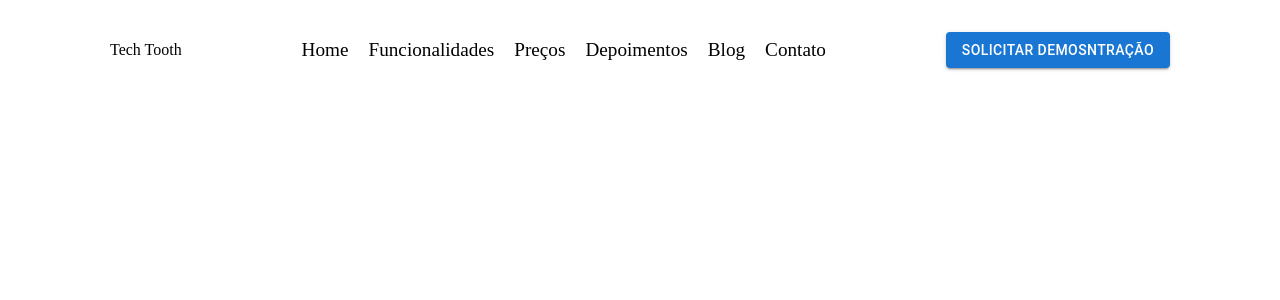
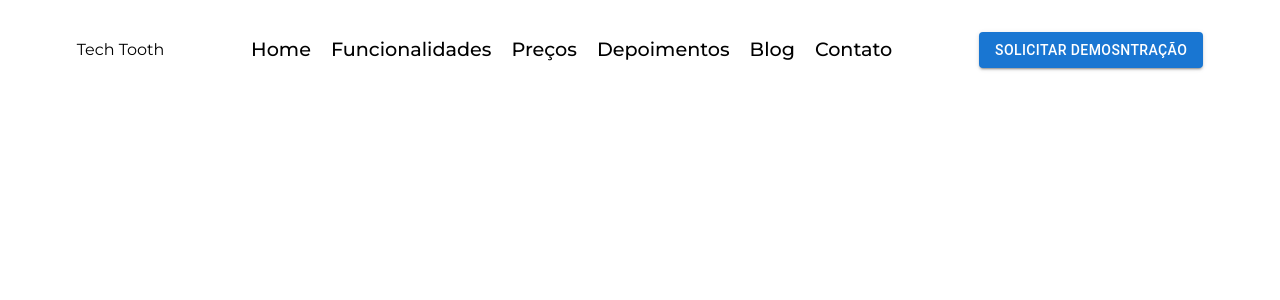
Before and after one commit to maarcos-floriano/Site-Tech-Tooth-Estatico, a React (Vite) app: page / in a window 1280 px wide. Shown: the top 300 px of the page. Built offline with nearby package versions, Linux system fonts and the light colour scheme.

Commit message:
Adicionei typhografia ao app

```diff
--- a/src/App.css
+++ b/src/App.css
@@ -1,7 +1,11 @@
-/* http://meyerweb.com/eric/tools/css/reset/
-   v2.0 | 20110126
-   License: none (public domain)
-*/
+@import url('https://fonts.googleapis.com/css2?family=Montserrat:ital,wght@0,100..900;1,100..900&display=swap');
+
+*{
+	margin: 0;
+	padding: 0;
+	box-sizing: border-box;
+	font-family: 'Montserrat', sans-serif;
+}
 
 html, body, div, span, applet, object, iframe,
 h1, h2, h3, h4, h5, h6, p, blockquote, pre,
@@ -23,7 +27,7 @@
 	font: inherit;
 	vertical-align: baseline;
 }
-/* HTML5 display-role reset for older browsers */
+
 article, aside, details, figcaption, figure,
 footer, header, hgroup, menu, nav, section {
 	display: block;
--- a/src/components/NavBar/Navbar.css
+++ b/src/components/NavBar/Navbar.css
@@ -4,6 +4,7 @@
     display: flex;
     justify-content: space-evenly;
     align-items: center;
+    font-family: 'Montserrat', sans-serif;
 
     .navbar-links{
         display: flex;
```
